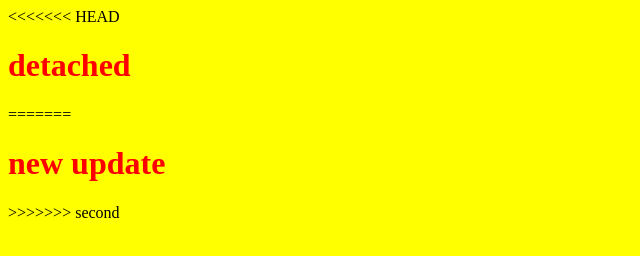
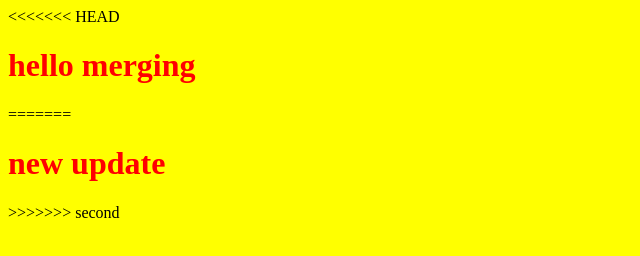
Before and after one commit to Marvel777/second-try-, a plain HTML site: page index.html in a window 1280 px wide. Shown: the whole page, without its empty margins (0-640 px from the left). Drawn offline with Linux system fonts and the light colour scheme.

Commit message:
solve a problem

```diff
--- a/index.html
+++ b/index.html
@@ -9,7 +9,7 @@
 </head>
 <body>
 <<<<<<< HEAD
-    <h1>detached</h1>
+    <h1>hello merging</h1>
 =======
     <h1>new update </h1>
 >>>>>>> second
```
